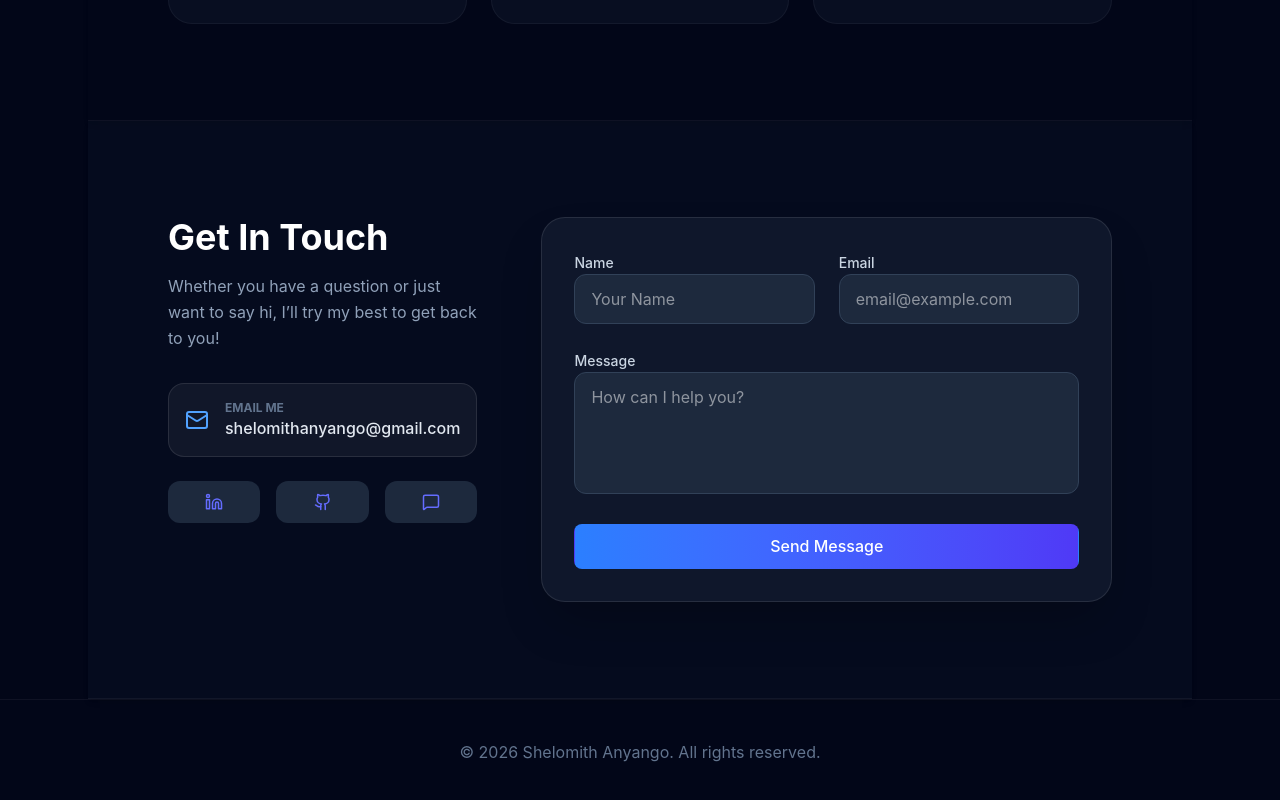
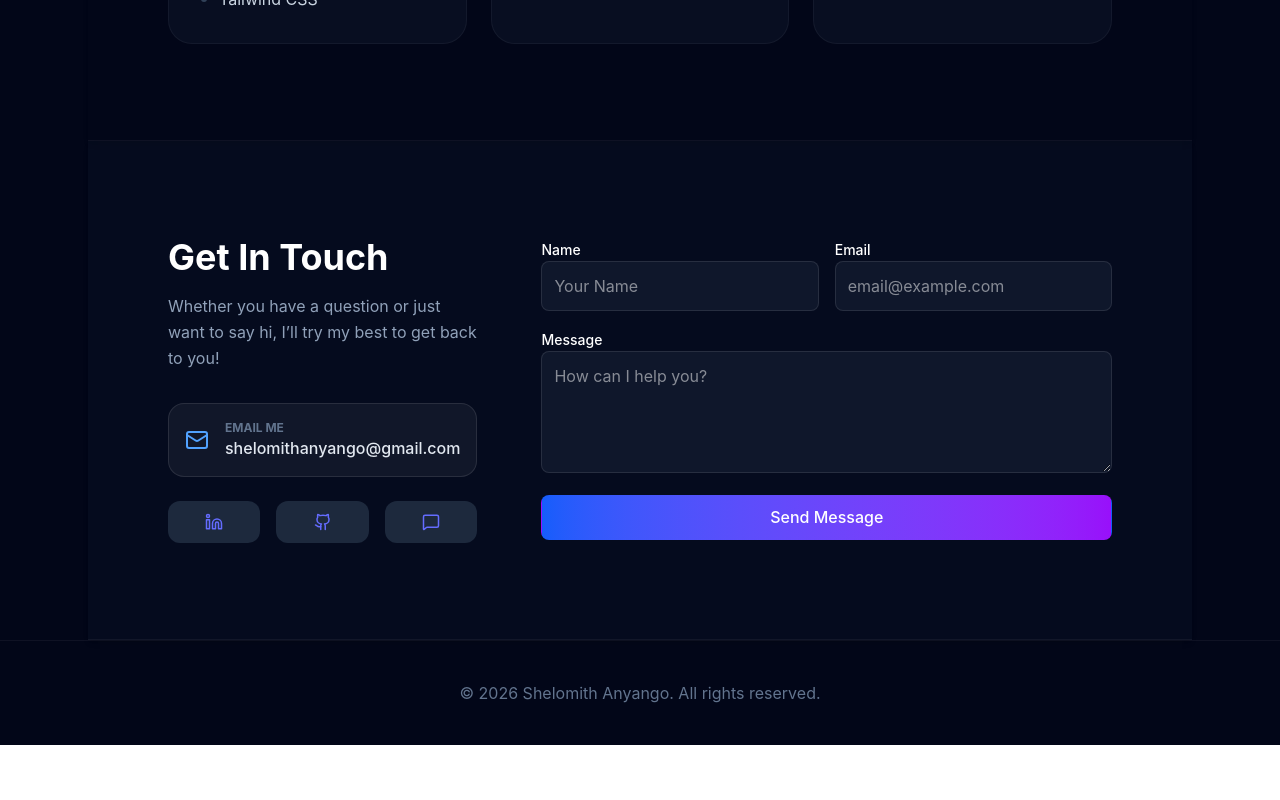
Before and after one commit to shelomithanyango/portfolio, a React (Vite) app: page / in a window 1280 px wide. Shown: the part 2474-3274 px from the top of the page. After the commit the page ends 3219 px from the top, so only its background shows below. Built offline with nearby package versions, Linux system fonts and the light colour scheme.

Commit message:
activation of the messaging section

```diff
--- a/package.json
+++ b/package.json
@@ -11,6 +11,7 @@
   },
   "dependencies": {
     "@emailjs/browser": "^4.4.1",
+    "lucide-react": "^0.576.0",
     "react": "^19.2.0",
     "react-dom": "^19.2.0"
   },
--- a/src/App.jsx
+++ b/src/App.jsx
@@ -1,8 +1,31 @@
+import React, { useState, useRef } from 'react';
 import { Github, Linkedin, MessageSquare, Mail, Terminal, Database, Code2 } from 'lucide-react';
-import React from 'react';
+import emailjs from '@emailjs/browser';
 import profile from "./assets/profile.jpeg";
 
 export default function App() {
+
+  const form = useRef();
+  const [isSending, setIsSending] = useState(false);
+
+  const handleSendMessage = (e) => {
+    e.preventDefault();
+    setIsSending(true);
+
+
+    emailjs.sendForm('service_qie1zvi', 'template_89iifvn', form.current, '1hNTlf-zDSsq5hkJn')
+      .then(() => {
+        alert("Message sent to Shelomith! ");
+        setIsSending(false);
+        e.target.reset();
+      }, (error) => {
+        console.log(error.text);
+        alert("Oops! Something went wrong.");
+        setIsSending(false);
+      });
+  };
+
+
   return (
     <div className="w-screen overflow-x-hidden bg-slate-950 text-white min-h-screen font-sans selection:bg-blue-500/30 ">
 
@@ -13,7 +36,7 @@ export default function App() {
             Shelomith Anyango
           </span>
         </h4>
-        <ul className="hidden md:flex items-center gap-10 text-sm font-medium">
+        <ul className="hidden md:flex items-center gap-10 text-sm font-medium ">
           <li><a href="#home" className='hover:text-[#FFD700] transition-colors'>Home</a></li>
           <li><a href="#about" className='hover:text-[#FFD700] transition-colors'>About Me</a></li>
           <li><a href="#projects" className='hover:text-[#FFD700] transition-colors'>Recent work</a></li>
@@ -135,7 +158,7 @@ export default function App() {
               <div className="relative h-full p-8 rounded-[22px] flex flex-col items-center text-center bg-slate-900">
                 <span className="mb-4 px-3 py-1 text-xs font-semibold tracking-wider text-indigo-400 uppercase bg-indigo-400/10 rounded-full border border-indigo-400/20">Featured Project</span>
                 <h3 className="text-2xl font-bold text-blue-400 mb-3">First Aid Chatbot</h3>
-                <p className="text-sm text-slate-400 mb-6">Built with <strong>Gemini API</strong> and <strong>Django</strong>.</p>
+                <p className="text-sm text-slate-400 mb-6">Built with <strong>Gemini API</strong> and <strong>Django</strong>.It also demonstrates USSD usage from Africas talking</p>
                 <div className="flex flex-wrap justify-center gap-2 mb-8">
                   {['Django', 'Gemini AI', 'HTML/JS/CSS'].map((tech) => (
                     <span key={tech} className="px-2 py-1 text-[10px] rounded-md border border-slate-700 text-slate-400">{tech}</span>
@@ -244,21 +267,47 @@ export default function App() {
             </div>
 
             <div className="lg:w-2/3">
-              <form className="grid grid-cols-1 md:grid-cols-2 gap-6 p-8 rounded-3xl bg-slate-900 border border-white/10 shadow-2xl">
+            <form ref={form} onSubmit={handleSendMessage} className="space-y-4">
+  <div className="grid grid-cols-2 gap-4">
     <div className="space-y-2">
-                  <label className="text-sm font-medium text-slate-300">Name</label>
-                  <input type="text" placeholder="Your Name" className="w-full px-4 py-3 rounded-xl bg-slate-800 border border-slate-700 text-white focus:outline-none focus:border-blue-500 focus:ring-1 focus:ring-blue-500 transition-all" />
+      <label className="text-sm font-medium">Name</label>
+      <input
+        name="from_name"
+        type="text"
+        placeholder="Your Name"
+        className="w-full p-3 bg-slate-900 border border-white/10 rounded-lg outline-none focus:border-blue-500"
+        required
+      />
     </div>
     <div className="space-y-2">
-                  <label className="text-sm font-medium text-slate-300">Email</label>
-                  <input type="email" placeholder="email@example.com" className="w-full px-4 py-3 rounded-xl bg-slate-800 border border-slate-700 text-white focus:outline-none focus:border-blue-500 focus:ring-1 focus:ring-blue-500 transition-all" />
+      <label className="text-sm font-medium">Email</label>
+      <input
+        name="reply_to"
+        type="email"
+        placeholder="email@example.com"
+        className="w-full p-3 bg-slate-900 border border-white/10 rounded-lg outline-none focus:border-blue-500"
+        required
+      />
     </div>
-                <div className="space-y-2 md:col-span-2">
-                  <label className="text-sm font-medium text-slate-300">Message</label>
-                  <textarea rows="4" placeholder="How can I help you?" className="w-full px-4 py-3 rounded-xl bg-slate-800 border border-slate-700 text-white focus:outline-none focus:border-blue-500 focus:ring-1 focus:ring-blue-500 transition-all resize-none"></textarea>
   </div>
-                <button type="submit" className="md:col-span-2 py-4 rounded-xl bg-gradient-to-r from-blue-500 to-indigo-600 text-white font-bold hover:brightness-110 active:scale-95 transition-all">
-                  Send Message
+
+  <div className="space-y-2">
+    <label className="text-sm font-medium">Message</label>
+    <textarea
+      name="message"
+      placeholder="How can I help you?"
+      rows="4"
+      className="w-full p-3 bg-slate-900 border border-white/10 rounded-lg outline-none focus:border-blue-500"
+      required
+    ></textarea>
+  </div>
+
+  <button
+    type="submit"
+    disabled={isSending}
+    className="w-full py-4 bg-gradient-to-r from-blue-600 to-purple-600 rounded-lg font-bold hover:opacity-90 transition-opacity"
+  >
+    {isSending ? "Sending..." : "Send Message"}
   </button>
 </form>
             </div>
```
Also changed, not shown: src/Components/Contact.jsx (added), 1 other file (tests, documents, lock files or other folders). Lines whose indentation alone changed are shown as unchanged.
